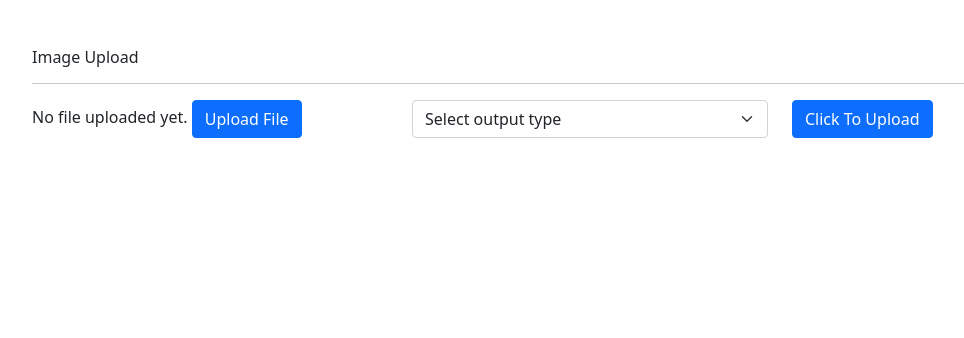
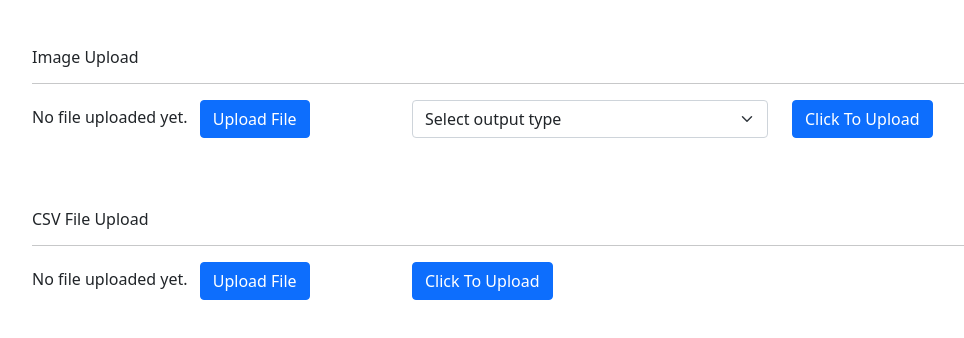
Before and after one commit to paribartankalathoki/file-upload, an Angular app: page / in a window 1280 px wide. Shown: the top 338 px of the page, without its empty margins (50-1014 px from the left). Built offline with nearby package versions, Linux system fonts and the light colour scheme.

Commit message:
added csv file upload section

```diff
--- a/src/app/app.component.html
+++ b/src/app/app.component.html
@@ -1 +1,5 @@
 <app-image-upload></app-image-upload>
+
+<br>
+
+<app-csv-upload></app-csv-upload>
--- a/src/app/app.module.ts
+++ b/src/app/app.module.ts
@@ -4,8 +4,9 @@ import { BrowserModule } from '@angular/platform-browser';
 import { AppComponent } from './app.component';
 import { ImageUploadComponent } from './image-upload/image-upload.component';
 import { HttpClientModule } from '@angular/common/http';
+import { CsvUploadComponent } from './csv-upload/csv-upload.component';
 @NgModule({
-  declarations: [AppComponent, ImageUploadComponent],
+  declarations: [AppComponent, ImageUploadComponent, CsvUploadComponent],
   imports: [BrowserModule, HttpClientModule],
   providers: [],
   bootstrap: [AppComponent],
--- /dev/null
+++ b/src/app/csv-upload/csv-upload.component.html
@@ -0,0 +1,38 @@
+<div class="container mt-5">
+  <div class="row">
+    <div class="col-sm-12">
+      <h6>CSV File Upload</h6>
+      <hr />
+    </div>
+  </div>
+  <div class="row">
+    <div class="col-sm-4">
+      <input
+        type="file"
+        class="file-input"
+        accept=".csv, application/vnd.ms-excel,"
+        (change)="changeListener($event)"
+        (click)="onFileUploadClick()"
+        #fileUpload
+      />
+
+      <div class="file-upload">
+        {{ file?.name || "No file uploaded yet." }}
+
+        <button
+          color="primary"
+          class="btn btn-primary ms-2"
+          (click)="fileUpload.click()"
+        >
+          Upload File
+        </button>
+      </div>
+      <span *ngIf="!file" class="text-danger">{{ message }}</span>
+    </div>
+    <div class="col-sm-2">
+      <button class="btn btn-primary" (click)="onUpload()">
+        Click To Upload
+      </button>
+    </div>
+  </div>
+</div>
--- /dev/null
+++ b/src/app/csv-upload/csv-upload.component.ts
@@ -0,0 +1,49 @@
+import { Component, OnInit, ViewChild } from '@angular/core';
+
+@Component({
+  selector: 'app-csv-upload',
+  templateUrl: './csv-upload.component.html',
+  styleUrls: ['./csv-upload.component.scss'],
+})
+export class CsvUploadComponent implements OnInit {
+  fileName: string = '';
+  file: File | any;
+
+  @ViewChild('fileUpload') fileUpload: any;
+
+  message: string = '';
+
+  constructor() {}
+
+  ngOnInit(): void {}
+
+  onFileUploadClick() {
+    this.fileUpload.nativeElement.value = '';
+  }
+
+  changeListener(files: any) {
+    console.log(files);
+    files = files.target.files;
+    if (files && files.length > 0) {
+      this.file = files.item(0);
+      console.log(this.file.name);
+    }
+  }
+
+  onUpload() {
+    console.log(this.file?.name);
+    console.log(this.file?.size);
+    console.log(this.file?.type);
+    if (!this.file) {
+      this.message = "Please select file";
+      return;
+    }
+    let reader: FileReader = new FileReader();
+    reader.readAsText(this.file);
+    reader.onload = (e) => {
+      let csv: string = reader.result as string;
+      // now you can save your data into database
+      console.log(csv);
+    };
+  }
+}
--- a/src/app/image-upload/image-upload.component.html
+++ b/src/app/image-upload/image-upload.component.html
@@ -20,7 +20,7 @@
 
                 <button
                 color="primary"
-                class="btn btn-primary"
+                class="btn btn-primary ms-2"
                 (click)="fileUpload.click()"
                 >
                 Upload File
--- a/src/styles.scss
+++ b/src/styles.scss
@@ -1 +1,5 @@
 /* You can add global styles to this file, and also import other style files */
+
+.file-input {
+    display: none;
+  }
```
Also changed, not shown: src/app/csv-upload/csv-upload.component.scss (added), 1 other file (tests, documents, lock files or other folders).
